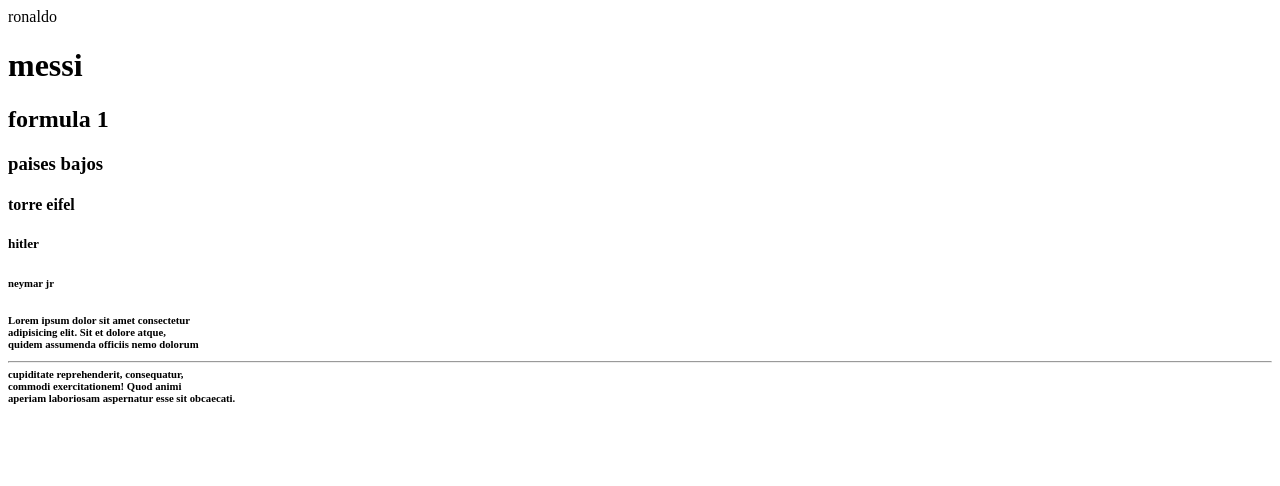
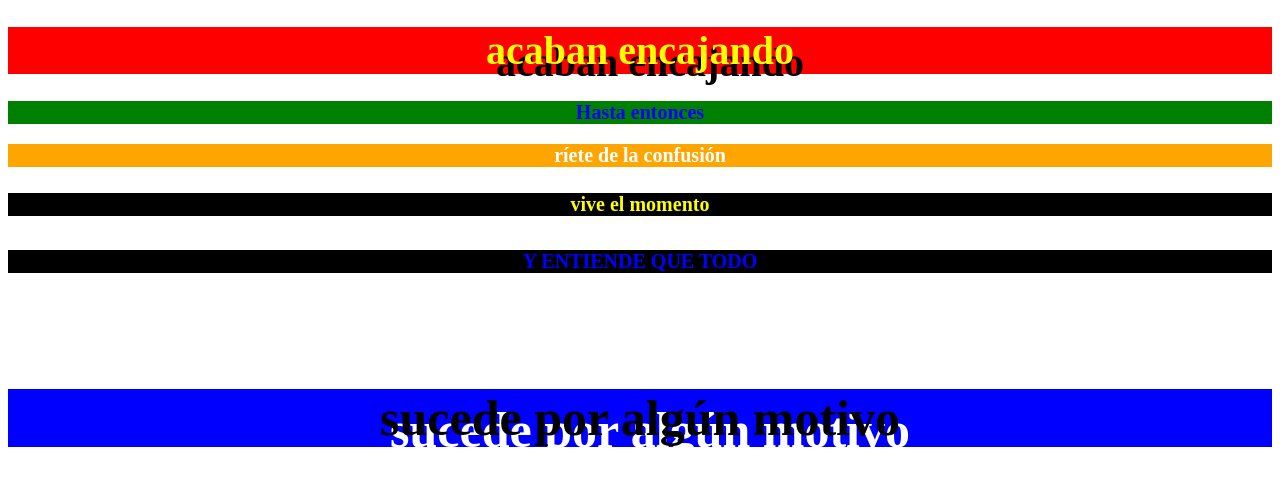
Before and after one commit to Matias-VanegasV/matias-vanegasv, a website: page index.html in a window 1280 px wide. Drawn offline with Linux system fonts and the light colour scheme.

Commit message:
tarea informatica n 1

```diff
--- a/index.html
+++ b/index.html
@@ -1,39 +1,29 @@
 <!DOCTYPE html>
 <html>
-
   <head>
-    <link rel="stylesheet" href="style.css">
-  <meta charset= "utf-8" />
+    <link rel="stylesheet" href="style.css" />
+    <meta charset="utf-8" />
   </head>
 
-<title>
-brasil
-</title>
+  <title>
+    Tarde o temprano todas las piezas
+  </title>
 
   <body>
-  ronaldo
-  <body>
-<h1>messi</h1>
-<h2>formula 1</h2>
-<h3>paises bajos</h3>
-<h4>torre eifel<h4>
-<h5>hitler</h5>
-<h6>neymar jr<h6>
-
-<p id= "matias">
-  Lorem ipsum dolor sit amet consectetur
-  <br>
-   adipisicing elit. Sit et dolore atque,
-   <br>
-    quidem assumenda officiis nemo dolorum
-    <hr>
-     cupiditate reprehenderit, consequatur,<br>
-      commodi exercitationem! Quod animi <br>
-      aperiam laboriosam aspernatur esse sit obcaecati.
-
-
-<p>
-  <body>
-
-
-  </html>
+    <body>
+      <h1>acaban encajando</h1>
+      <h2>Hasta entonces</h2>
+      <h3>ríete de la confusión</h3>
+      <h4>
+        vive el momento
+        <h4>
+          <h5>Y ENTIENDE QUE TODO</h5>
+          <h6>
+            sucede por algún motivo
+            <h6></h6>
+          </h6>
+        </h4>
+      </h4>
+    </body>
+  </body>
+</html>
--- a/style.css
+++ b/style.css
@@ -1,15 +1,43 @@
-Frase emotiva
-<br>
-Tarde o temprano todas las piezas
-<br>
-acaban encajando.
-<br>
-Hasta entonces,
-<br>
-ríete de la confusión,
-<br>
-vive el momento
-<br>
-y entiende que todo
-<br>
-sucede por algún motivo….
+h1 {
+  color: yellow;
+  font-size: 40px;
+  text-align: center;
+  background-color: red;
+  text-shadow: 10px 12px black;
+}
+
+h2 {
+  color: blue;
+  font-size: 20px;
+  text-align: center;
+  background-color: green;
+}
+
+h3 {
+  color: white;
+  font-size: 20px;
+  text-align: center;
+  background-color: orange;
+}
+
+h4 {
+  color: yellow;
+  font-size: 20px;
+  text-align: center;
+  background-color: black;
+}
+
+h5 {
+  color: blue;
+  font-size: 20px;
+  text-align: center;
+  background-color: black;
+}
+
+h6 {
+  color: black;
+  font-size: 50px;
+  text-align: center;
+  background-color: blue;
+  text-shadow: 10px 12px white;
+}
```
